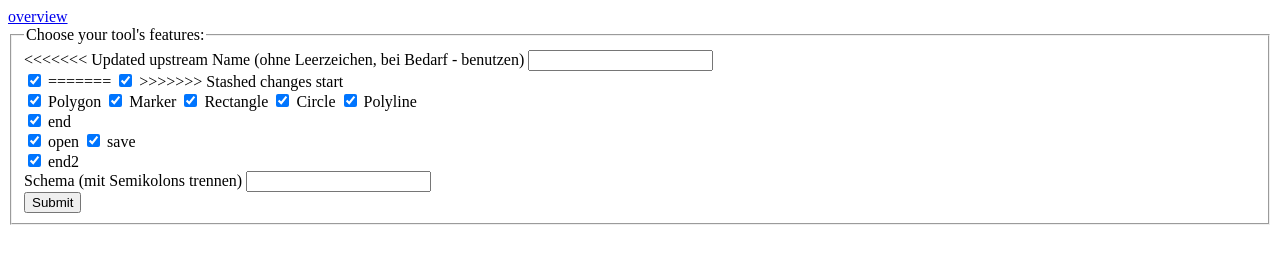
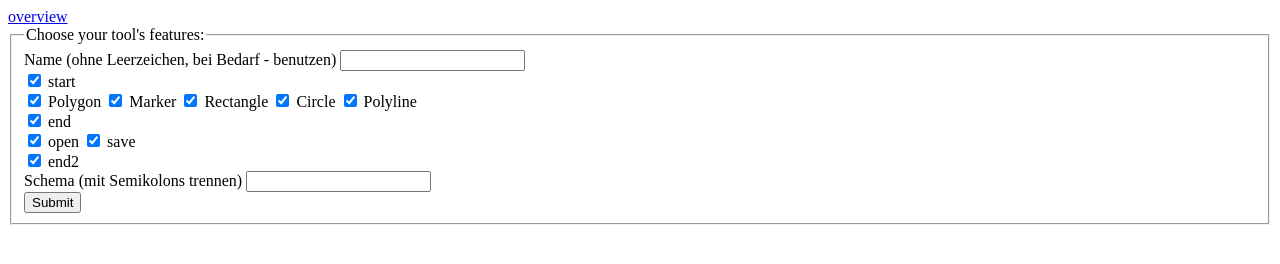
Before and after one commit to BackyTabba/karten-fuer-alle, a website: page src/html/index.html in a window 1280 px wide. Drawn offline with Linux system fonts and the light colour scheme.

Commit message:
Update index.html

```diff
--- a/src/html/index.html
+++ b/src/html/index.html
@@ -4,15 +4,11 @@
   <fieldset>
     <legend>Choose your tool's features:</legend>
     <div>
-<<<<<<< Updated upstream
       <label for="schema">Name (ohne Leerzeichen, bei Bedarf - benutzen)</label>
       <input type="text" id="ToolName" name="ToolName">
     </div>
     <div>
-      <input type="checkbox" id="start" name="start" value="start" checked readonly>
-=======
       <input type="checkbox" id="start" name="content[][]" value="start" checked readonly>
->>>>>>> Stashed changes
       <label for="start">start</label>
     </div>
     <!-- <select name="map" id="map">
```
